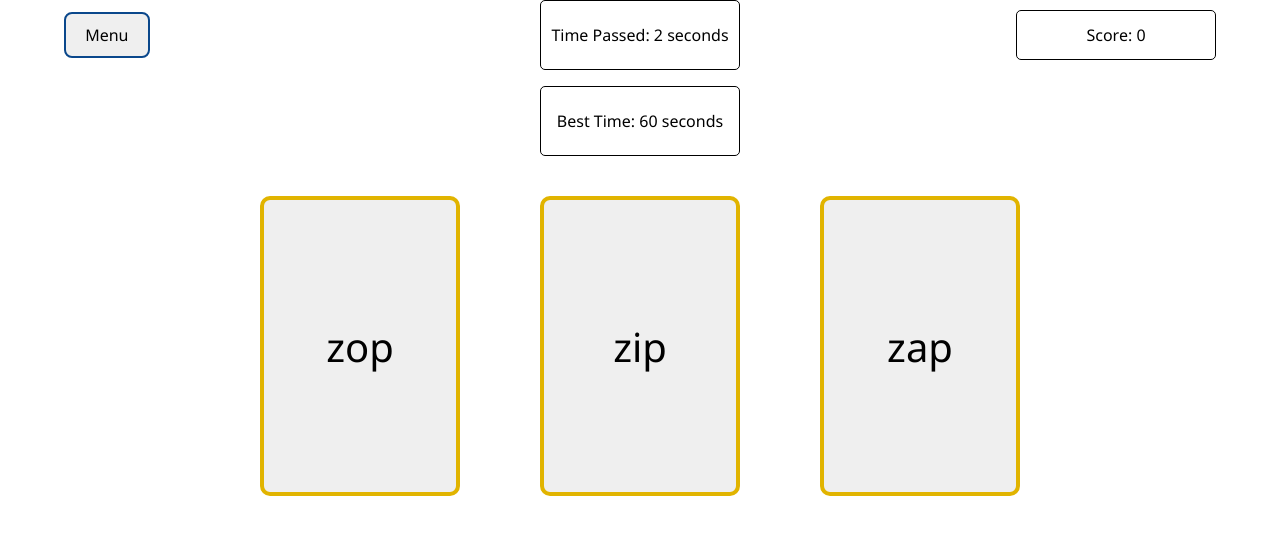
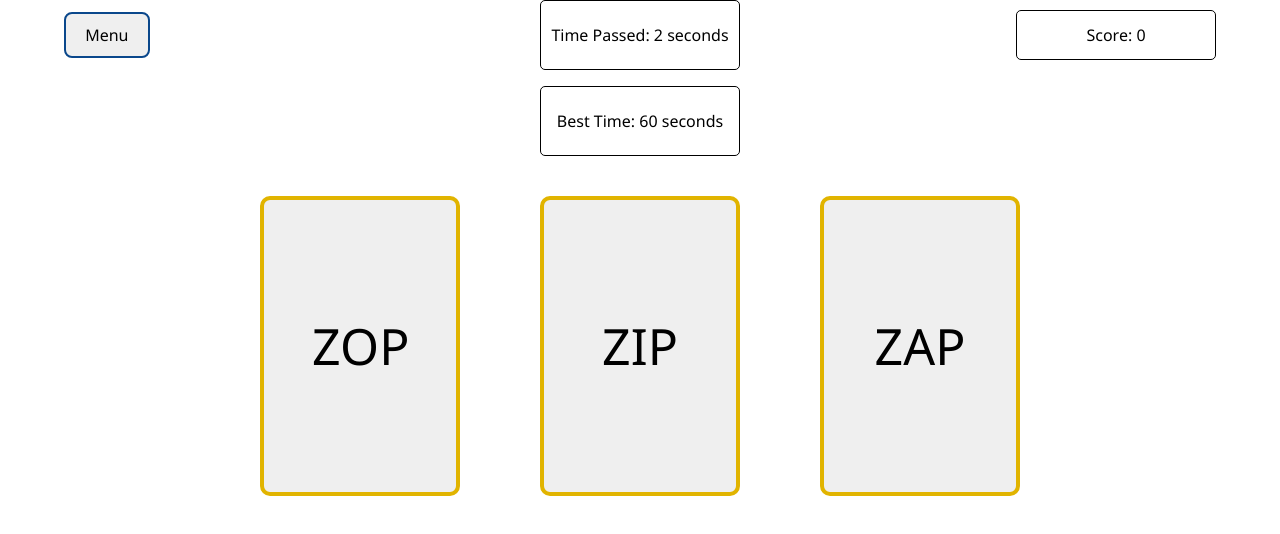
Before and after one commit to Moe-Pwint/Zip-Zap-Zop-Game, a React (Vite) app: page / in a window 1280 px wide. Both pictures are taken after a click on the button "Play Game". Shown: the top 534 px of the page. Built offline with nearby package versions, Linux system fonts and the light colour scheme.

Commit message:
Update README. Capitalize cards texts. README has a new section for next tasks.

```diff
--- a/src/components/CardsUI.jsx
+++ b/src/components/CardsUI.jsx
@@ -80,7 +80,7 @@ function Cards({
       disabled={!gamePlaying}
       className={`card ${card} ${card === correctCard ? 'true' : 'false'}`}
     >
-      <p>{card}</p>
+      <p>{card.toUpperCase()}</p>
     </button>
   ))
   console.log('card created')
--- a/src/components/StartingUI.css
+++ b/src/components/StartingUI.css
@@ -112,6 +112,7 @@ body {
   display: flex;
   p {
     margin: auto;
+    font-size: 50px;
   }
 }
 
```
Also changed, not shown: 1 other file (tests, documents, lock files or other folders).
